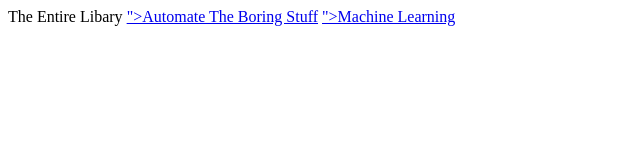
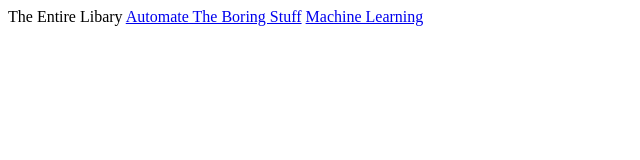
Before and after one commit to ericdequ/MyBooks.io, a plain HTML site: page index.html in a window 1280 px wide. Shown: the whole page, without its empty margins (0-640 px from the left). Drawn offline with Linux system fonts and the light colour scheme.

Commit message:
fixed link
link

```diff
--- a/index.html
+++ b/index.html
@@ -2,8 +2,7 @@
 <html>
     <body>
         The Entire Libary
-        <a href="Books/automatetheboringstuffwithpython_new.pdf"></button>">Automate The Boring Stuff</a>
-
-        <a href="MyBooks.io\Books\Mastering Machine Learning with Python in Six Steps_ A Practical Implementation Guide to Predictive Data Analytics Using Python ( PDFDrive ).pdf"></button>">Machine Learning</a>
+        <a href="Books/automatetheboringstuffwithpython_new.pdf">Automate The Boring Stuff</a>
+        <a href="MyBooks.io\Books\Mastering Machine Learning with Python in Six Steps_ A Practical Implementation Guide to Predictive Data Analytics Using Python ( PDFDrive ).pdf">Machine Learning</a>
     </body>
 </html>
```
